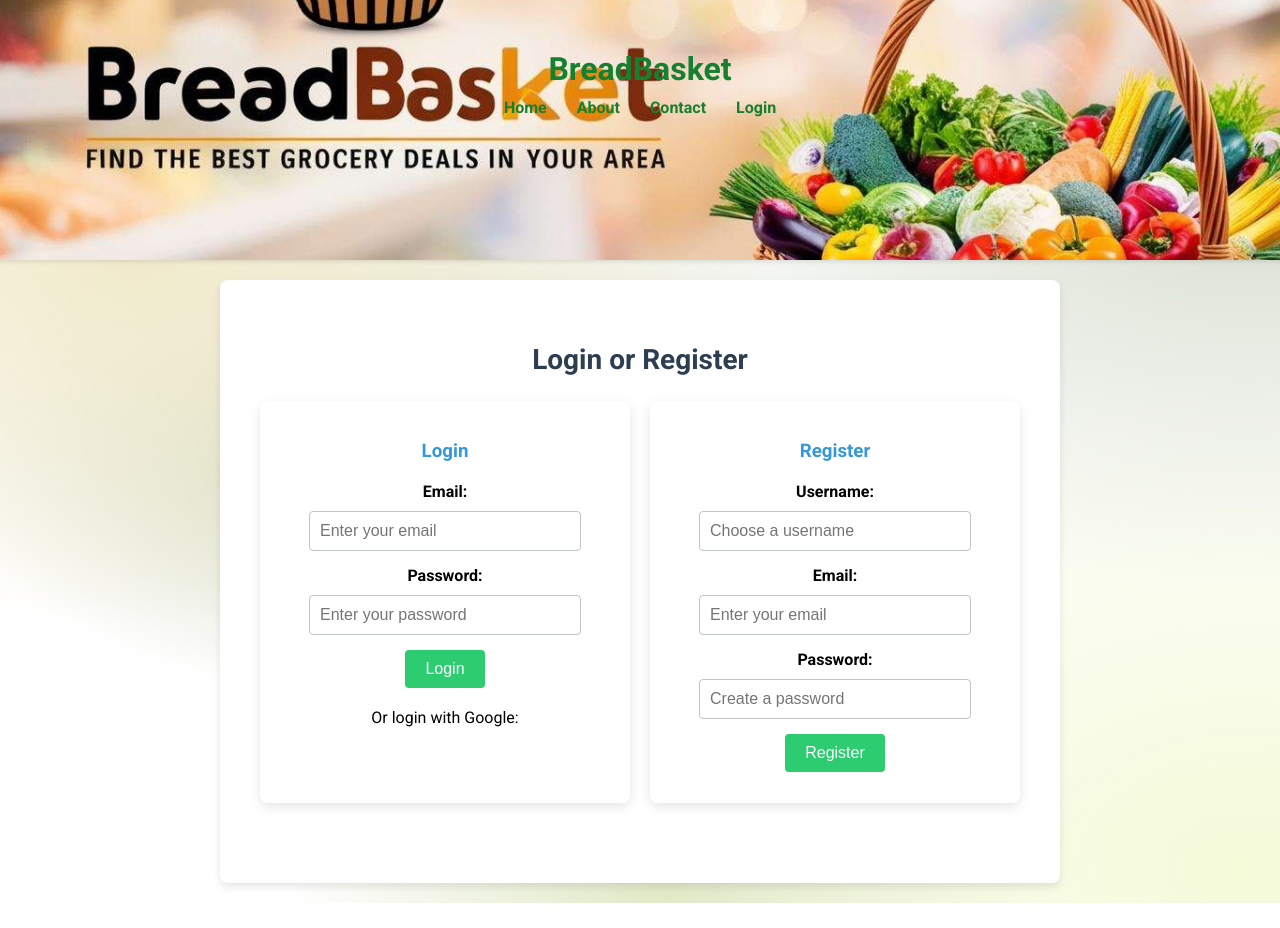
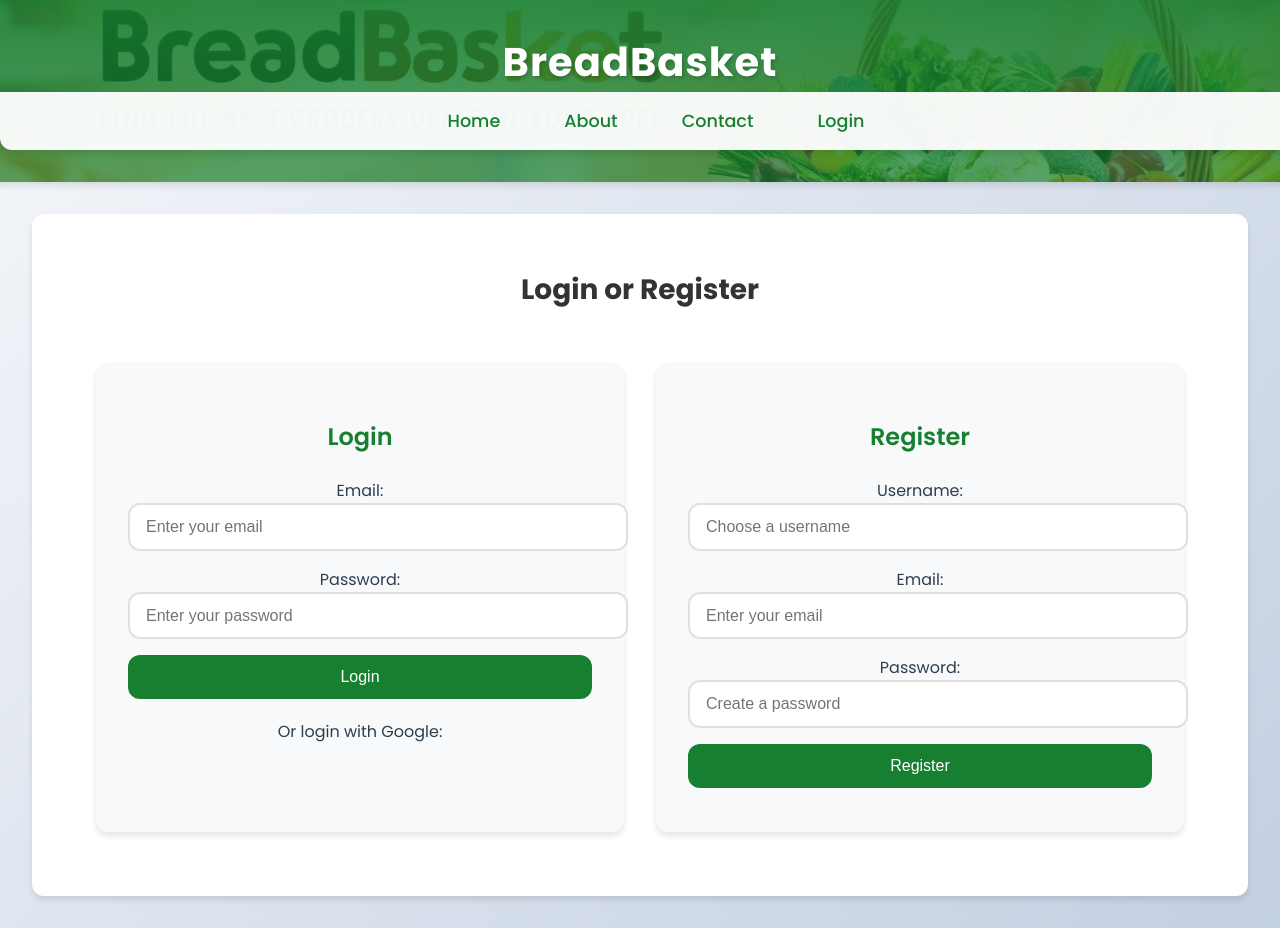
Before and after one commit to JacksonSchreiber/BreadBasket, a React (Create React App) app in the folder frontend/: page /login in a window 1280 px wide. Shown: the top 928 px of the page. Before the commit the page ends 903 px from the top, so only its background shows below. Built offline with nearby package versions, Linux system fonts and the light colour scheme.

Commit message:
Web Design Update

```diff
--- a/frontend/src/App.css
+++ b/frontend/src/App.css
@@ -1,182 +1,192 @@
-@import url('https://fonts.googleapis.com/css2?family=Roboto:wght@400;700&display=swap');
+@import url('https://fonts.googleapis.com/css2?family=Poppins:wght@300;400;500;600;700&display=swap');
+
+:root {
+  --primary-color: #168030;
+  --primary-dark: #0f5c23;
+  --primary-light: #1a993c;
+  --secondary-color: #f8f9fa;
+  --text-color: #2c3e50;
+  --border-radius: 12px;
+  --box-shadow: 0 4px 6px rgba(0, 0, 0, 0.1);
+  --transition: all 0.3s ease;
+}
 
 .App {
-  font-family: 'Roboto', sans-serif;
+  font-family: 'Poppins', sans-serif;
   text-align: center;
-  /* main background */
-  background-image: radial-gradient(
-      at 27% 37%,
-      rgb(237, 238, 187) 0px,
-      transparent 0%
-    ),
-    radial-gradient(at 97% 21%, rgb(217, 223, 209) 0px, transparent 40%),
-    radial-gradient(at 52% 99%, rgb(225, 233, 199) 0px, transparent 40%),
-    radial-gradient(at 10% 29%, rgb(241, 234, 203) 0px, transparent 40%),
-    radial-gradient(at 97% 96%, rgb(245, 250, 217) 0px, transparent 40%),
-    radial-gradient(at 33% 50%, rgb(200, 207, 176) 0px, transparent 40%),
-    radial-gradient(at 79% 53%, rgb(218, 223, 180) 0px, transparent 0%);
-  background-size: cover;
-  background-position: center;
+  background: linear-gradient(135deg, #f5f7fa 0%, #c3cfe2 100%);
   min-height: 100vh;
   display: flex;
   flex-direction: column;
   align-items: center;
-}
-
-:root {
-  --header-height: 160px; /* Default height of the header */
-  --background-size: 100% auto; /*  height */
+  color: var(--text-color);
 }
 
 .App-header {
-  background-image: url('images/mainbackgroundimage.jpg');
-  background-size: var(--background-size); /* Uses the variable for size */
+  background: linear-gradient(rgba(22, 128, 48, 0.9), rgba(22, 128, 48, 0.7)),
+              url('images/mainbackgroundimage.jpg');
+  background-size: cover;
   background-position: center;
-  background-repeat: no-repeat;
-  padding: 50px;
+  background-attachment: fixed;
+  padding: 2rem;
   width: 100%;
-  height: var(--header-height); /* Uses the variable for height */
-  box-shadow: 0 2px 4px rgba(0, 0, 0, 0.1);
+  box-shadow: var(--box-shadow);
+  position: relative;
 }
 
 .App-header h1 {
   margin: 0;
-  color: #168030;
+  color: white;
+  font-size: 2.5rem;
+  font-weight: 700;
+  text-shadow: 2px 2px 4px rgba(0, 0, 0, 0.2);
+  letter-spacing: 1px;
 }
-/* nav manu */
+
+nav {
+  background: rgba(255, 255, 255, 0.95);
+  padding: 1rem;
+  border-radius: 0 0 var(--border-radius) var(--border-radius);
+  box-shadow: var(--box-shadow);
+  width: 100%;
+  position: relative;
+  z-index: 100;
+}
+
 nav ul {
   list-style-type: none;
   padding: 0;
+  margin: 0;
   display: flex;
   justify-content: center;
-  margin-top: 10px;
-}
-
-nav ul li {
-  margin: 0 15px;
+  align-items: center;
+  gap: 2rem;
 }
 
 nav ul li a {
-  color: #168030;
+  color: var(--primary-color);
   text-decoration: none;
-  font-weight: bold;
-  transition: color 0.3s, transform 0.3s;
-  display: inline-block;
+  font-weight: 500;
+  font-size: 1.1rem;
+  padding: 0.5rem 1rem;
+  border-radius: var(--border-radius);
+  transition: var(--transition);
 }
 
 nav ul li a:hover {
-  color: #ecf0f1;
-  transform: scale(1.1);
-  text-shadow: 1px 1px 2px rgba(0, 0, 0, 0.2);
+  background-color: var(--primary-color);
+  color: white;
+  transform: translateY(-2px);
 }
 
 main {
-  width: 80%;
-  max-width: 800px;
-  margin: 20px auto;
+  width: 90%;
+  max-width: 1200px;
+  margin: 2rem auto;
+  padding: 2rem;
   background-color: white;
-  padding: 20px;
-  border-radius: 8px;
-  box-shadow: 0 4px 8px rgba(0, 0, 0, 0.1);
+  border-radius: var(--border-radius);
+  box-shadow: var(--box-shadow);
 }
 
-section {
-  margin-bottom: 40px;
+.form-container {
+  display: grid;
+  grid-template-columns: repeat(auto-fit, minmax(300px, 1fr));
+  gap: 2rem;
+  padding: 2rem;
 }
 
-form {
-  display: flex;
-  flex-direction: column;
-  align-items: center;
+.form-box {
+  background-color: var(--secondary-color);
+  padding: 2rem;
+  border-radius: var(--border-radius);
+  box-shadow: var(--box-shadow);
+  transition: var(--transition);
 }
 
-label {
-  margin-bottom: 10px;
-  font-weight: bold;
+.form-box:hover {
+  transform: translateY(-5px);
+  box-shadow: 0 6px 12px rgba(0, 0, 0, 0.15);
+}
+
+.form-box h3 {
+  color: var(--primary-color);
+  margin-bottom: 1.5rem;
+  font-size: 1.5rem;
+  font-weight: 600;
 }
 
 input[type="text"],
 input[type="email"],
 input[type="password"] {
-  padding: 10px;
-  width: 250px;
-  border: 1px solid #bdc3c7;
-  border-radius: 4px;
-  margin-bottom: 15px;
-  font-size: 16px;
+  width: 100%;
+  padding: 0.8rem 1rem;
+  margin-bottom: 1rem;
+  border: 2px solid #e0e0e0;
+  border-radius: var(--border-radius);
+  font-size: 1rem;
+  transition: var(--transition);
+}
+
+input[type="text"]:focus,
+input[type="email"]:focus,
+input[type="password"]:focus {
+  border-color: var(--primary-color);
+  outline: none;
+  box-shadow: 0 0 0 3px rgba(22, 128, 48, 0.1);
 }
 
 button {
-  padding: 10px 20px;
-  background-color: #2ecc71;
+  background-color: var(--primary-color);
   color: white;
+  padding: 0.8rem 1.5rem;
   border: none;
-  border-radius: 4px;
+  border-radius: var(--border-radius);
+  font-size: 1rem;
+  font-weight: 500;
   cursor: pointer;
-  font-size: 16px;
-  transition: background-color 0.3s;
+  transition: var(--transition);
+  width: 100%;
 }
 
 button:hover {
-  background-color: #27ae60;
+  background-color: var(--primary-dark);
+  transform: translateY(-2px);
 }
 
-/* New styles for Login page */
-.login-section {
-  padding: 20px;
+.welcome-message {
+  position: absolute;
+  top: 1rem;
+  right: 1rem;
+  background-color: rgba(255, 255, 255, 0.9);
+  padding: 0.5rem 1rem;
+  border-radius: var(--border-radius);
+  box-shadow: var(--box-shadow);
+  font-weight: 500;
 }
 
-.form-container {
-  display: flex;
-  justify-content: space-around;
-  gap: 20px;
-}
+@media (max-width: 768px) {
+  .App-header h1 {
+    font-size: 2rem;
+  }
 
-.form-box {
-  background-color: #ffffff;
-  padding: 20px;
-  border-radius: 8px;
-  box-shadow: 0 4px 12px rgba(0, 0, 0, 0.1);
-  width: 45%;
-  transition: transform 0.3s;
-}
-
-.form-box:hover {
-  transform: translateY(-5px); /* Slight lift on hover */
-}
-
-.form-box h3 {
-  color: #3498db;
-  margin-bottom: 20px;
-}
-
-/* Responsive Design */
-@media (max-width: 600px) {
   nav ul {
     flex-direction: column;
+    gap: 1rem;
   }
 
-  nav ul li {
-    margin: 10px 0;
+  .form-container {
+    grid-template-columns: 1fr;
   }
 
   main {
-    width: 90%;
+    width: 95%;
+    padding: 1rem;
   }
 
-  input[type="text"],
-  input[type="email"],
-  input[type="password"] {
-    width: 100%;
-  }
-
-  .form-container {
-    flex-direction: column;
-    align-items: center;
-  }
-
-  .form-box {
-    width: 100%;
-    max-width: 300px;
+  .welcome-message {
+    position: static;
+    margin: 1rem auto;
+    width: fit-content;
   }
 }
--- a/frontend/src/App.js
+++ b/frontend/src/App.js
@@ -1,20 +1,37 @@
-import React, { useState } from 'react';
+import React, { useState, useEffect } from 'react';
 import { BrowserRouter, Route, Routes, Link } from 'react-router-dom';
 import Home from './Home';
 import About from './About';
 import Contact from './Contact';
 import Login from './Login';
 import Results from './Results'; // New import for the Results page
+import Admin from './Admin';
 import './App.css';
 
 function App() {
   const [loggedInUser, setLoggedInUser] = useState(null);
+  const [userRole, setUserRole] = useState(null);
+
+  useEffect(() => {
+    // Check for stored user and role on initial load
+    const storedUser = localStorage.getItem('user');
+    const storedRole = localStorage.getItem('role');
+    if (storedUser && storedRole) {
+      setLoggedInUser(storedUser);
+      setUserRole(storedRole);
+    }
+  }, []);
 
   return (
     <div className="App">
       <BrowserRouter>
         <header className="App-header">
           <h1>BreadBasket</h1>
+          {loggedInUser && (
+            <div className="welcome-message">
+              Welcome, {loggedInUser}
+            </div>
+          )}
           <nav>
             <ul>
               <li><Link to="/">Home</Link></li>
@@ -23,12 +40,10 @@ function App() {
               {!loggedInUser && (
                 <li><Link to="/login">Login</Link></li>
               )}
+              {userRole === 'admin' && (
+                <li><Link to="/admin">Admin</Link></li>
+              )}
             </ul>
-            {loggedInUser && (
-              <div style={{ position: 'absolute', top: '1rem', right: '1rem' }}>
-                Welcome, {loggedInUser}
-              </div>
-            )}
           </nav>
         </header>
         <main>
@@ -38,9 +53,13 @@ function App() {
             <Route path="/contact" element={<Contact />} />
             <Route
               path="/login"
-              element={<Login onLoginSuccess={(user) => setLoggedInUser(user)} />}
+              element={<Login onLoginSuccess={(user, role) => {
+                setLoggedInUser(user);
+                setUserRole(role);
+              }} />}
             />
-            <Route path="/results" element={<Results />} /> {/* New route */}
+            <Route path="/results" element={<Results />} />
+            <Route path="/admin" element={<Admin />} />
           </Routes>
         </main>
       </BrowserRouter>
```
Also changed, not shown: 1 other file (tests, documents, lock files or other folders).
